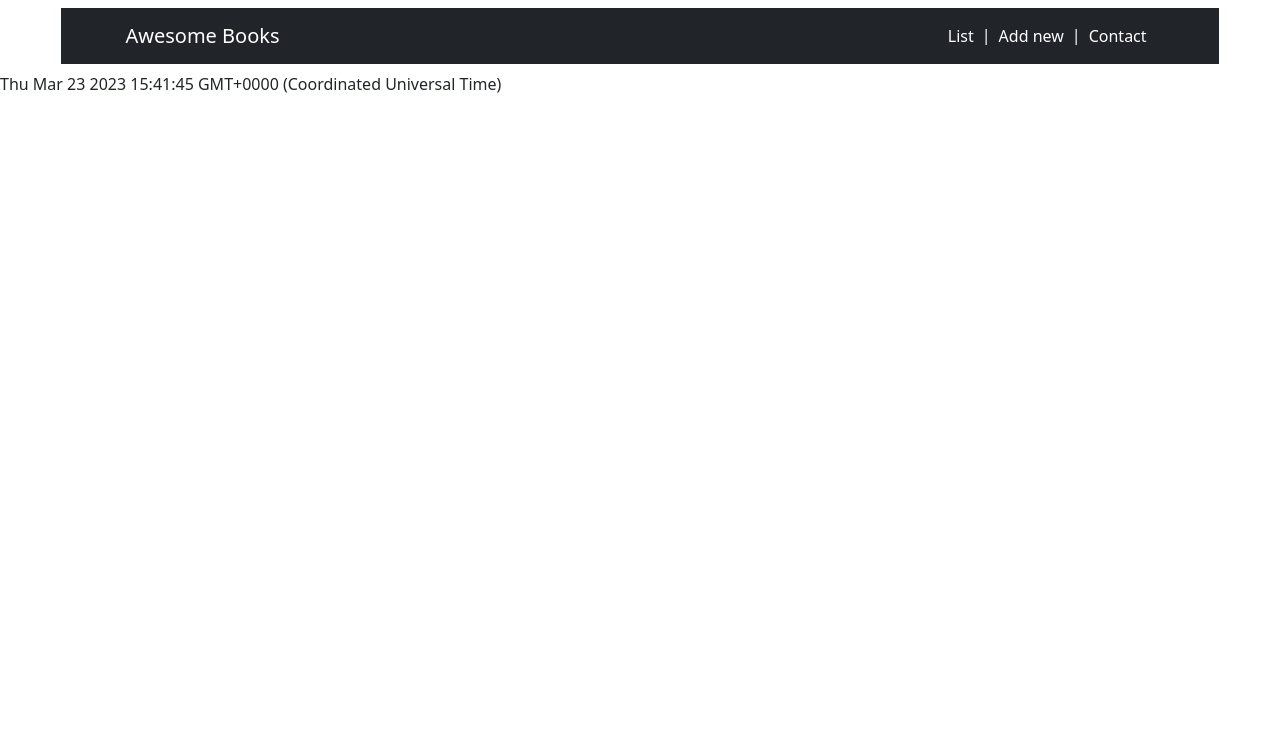
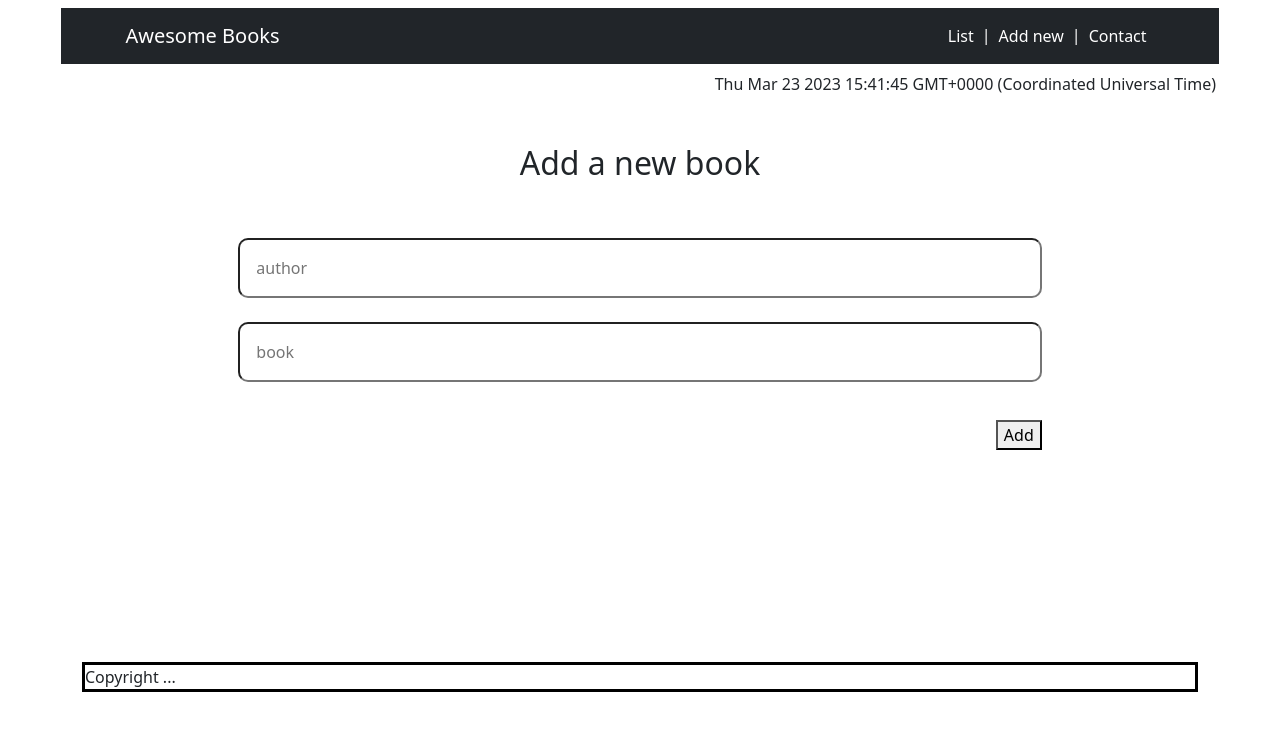
Before and after one commit to danielamoreno699/Collection_book_project, a website: page index.html in a window 1280 px wide. Drawn offline with nearby package versions, Linux system fonts and the light colour scheme.

Commit message:
Remove comments. Update style

```diff
--- a/index.css
+++ b/index.css
@@ -18,7 +18,7 @@ body {
   display: flex;
   flex-direction: column;
   width: 72%;
-  margin-top: 2%;
+  margin-top: 5%;
 }
 
 .form-container__button {
@@ -50,7 +50,7 @@ body {
   padding: 0 4rem;
 }
 
-.hidden{
+.hidden {
   display: none;
 }
 
@@ -77,3 +77,17 @@ body {
 .ul-container li {
   text-align: left;
 }
+
+.footer {
+  border: 3px solid black;
+  margin-top: 16rem;
+}
+
+.form-h2 {
+  text-align: center;
+}
+
+.contact-h2 {
+  text-align: center;
+  margin-bottom: 10%;
+}
--- a/index.html
+++ b/index.html
@@ -48,8 +48,6 @@
               aria-current="page"
               href="#table-books"
               onclick="displayList()"
-
-
               >List</a
             ><span class="pipe-line">|</span>
             <a
@@ -57,9 +55,7 @@
               class="nav-link active"
               aria-current="page"
               href="#add-book-section"
-
               onclick="displayForm()"
-
               >Add new</a
             ><span class="pipe-line">|</span>
             <a
@@ -68,21 +64,18 @@
               href="#contact"
               id="contactLink"
               onclick="displayContact()"
-
               >Contact</a
             >
           </div>
         </div>
       </div>
     </nav>
-    <span id="date">
+    <p id="date"></p>
 
-    </span>
-
-    <div class="container mt-5 ">
+    <div class="container mt-5 footer-layout">
       <!--Table section-->
       <section class="table-books text-center hidden" id="table-books">
-        <h2 >All awesome Books</h2>
+        <h2>All awesome Books</h2>
         <table class="table w60 table table-striped table-hover">
           <tbody id="tbody-container" class="tbody-container"></tbody>
         </table>
@@ -92,11 +85,21 @@
       <section class="add-books display-flex hidden" id="add-book-section">
         <h2 class="form-h2">Add a new book</h2>
         <form class="form-container" method="POST" action="#" id="form">
-          <input class="input-book"type="text" name="author" id="author" placeholder="author" />
+          <input
+            class="input-book"
+            type="text"
+            name="author"
+            id="author"
+            placeholder="author"
+          />
           <br />
-          <br />
-          <input class="input-book"type="text" name="book" id="book" placeholder="book" />
-          <br />
+          <input
+            class="input-book"
+            type="text"
+            name="book"
+            id="book"
+            placeholder="book"
+          />
           <br />
           <button class="form-container__button" type="submit" id="btnAdd">
             Add
@@ -105,7 +108,7 @@
       </section>
 
       <section class="contact hidden" id="contact">
-        <h2>Contact information</h2>
+        <h2 class="contact-h2">Contact information</h2>
         <p>
           Do have any questions or you just want to say "Hello"? <br />
           You can reach out to us!
@@ -116,6 +119,7 @@
           <li>Our address: Streetname 22, 84503 City, Country</li>
         </ul>
       </section>
+      <footer class="footer">Copyright ...</footer>
     </div>
   </body>
 </html>
--- a/index.js
+++ b/index.js
@@ -18,7 +18,6 @@ class UI {
     <td><button class="delete">remove</button> </td>
 
   `;
-    // return li
     ul.insertBefore(li, ul.firstChild);
   }
 
@@ -69,7 +68,6 @@ class Store {
         target.parentElement.parentElement.querySelector('.title');
       const authorElement =
         target.parentElement.parentElement.querySelector('.author');
-      //if (titleElement && authorElement) {
       const books = Store.getBooks();
       const bookT = titleElement.textContent;
       const bookA = authorElement.textContent;
@@ -77,12 +75,9 @@ class Store {
         (book) => book.title === bookT && book.author === bookA
       );
 
-      //if (index !== -1) {
       books.splice(index, 1);
       localStorage.setItem('books', JSON.stringify(books));
-      //}
       target.parentElement.parentElement.remove();
-      //}
     }
   }
 }
@@ -114,27 +109,24 @@ form.addEventListener('submit', (event) => {
 document.getElementById('tbody-container').addEventListener('click', (e) => {
   // eslint-disable-next-line no-unused-vars
   const ui = new UI();
-  // ui.removeBook(e.target);
   Store.removeBook(e.target);
   e.preventDefault();
 });
 
-// single page application - Three page section
 const formSection = document.getElementById('add-book-section');
 const listSection = document.getElementById('table-books');
 const contactSection = document.getElementById('contact');
 const linkList = document.getElementById('listLink');
-  console.log(linkList)
+console.log(linkList);
 const linkForm = document.getElementById('formLink');
 const linkContact = document.getElementById('contactLink');
-
 
 displayList = () => {
   console.log('click list');
 
   listSection.classList.remove('hidden');
   formSection.classList.add('hidden');
-          contactSection.classList.add('hidden')
+  contactSection.classList.add('hidden');
 };
 
 displayForm = () => {
@@ -150,54 +142,44 @@ const formSection = document.getElementById('add-book-section');
   contactSection.classList.remove('hidden');
   listSection.classList.add('hidden');
   formSection.classList.add('hidden');
-
 };
 
-  linkList.addEventListener('click', function(event) {
+linkList.addEventListener('click', function (event) {
   event.preventDefault();
   displayList();
-    console.log('click addev list')
+  console.log('click addev list');
 });
 
-
-  linkForm.addEventListener('click', function(event) {
+linkForm.addEventListener('click', function (event) {
   event.preventDefault();
   displayForm();
-    console.log('click addevent form')
+  console.log('click addevent form');
 });
 
-
-  linkContact.addEventListener('click', function(event) {
+linkContact.addEventListener('click', function (event) {
   event.preventDefault();
   displayContact();
 });
 
-  //display date
+const span = document.getElementById('date');
+const date = new Date();
+span.innerHTML = date;
 
-    const span = document.getElementById('date')
-    const date = new Date()
-    span.innerHTML = date
-
-  //
 const displayPage = (currentPage) => {
-
   const sections = document.querySelectorAll('section');
 
   for (let section of sections) {
-
     if (section.id === currentPage) {
       section.classList.remove('hidden');
     } else {
-
       section.classList.add('hidden');
     }
   }
 };
 
-
 const getCurrentPage = () => {
   const currentPage = localStorage.getItem('currentPage');
-    return currentPage ? currentPage : 'List';
+  return currentPage ? currentPage : 'add-book-section';
 };
 
 const handleLinkClick = (event) => {
@@ -214,7 +196,7 @@ const formSection = document.getElementById('add-book-section');
 
 const links = document.querySelectorAll('a');
 links.forEach((link) => {
-    (link.addEventListener('click', handleLinkClick));
+  link.addEventListener('click', handleLinkClick);
 });
 
 window.addEventListener('load', displayCurrentPage);
```
Lines whose indentation alone changed are shown as unchanged.
